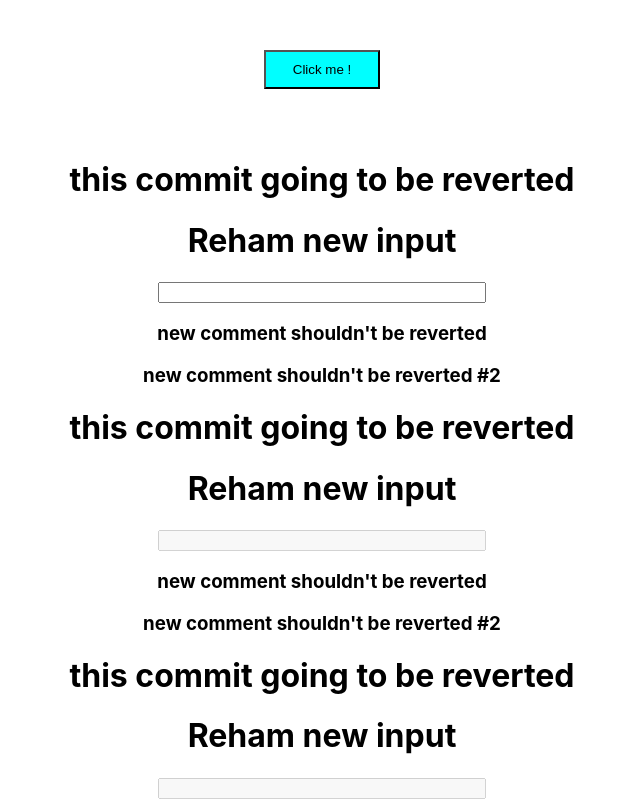
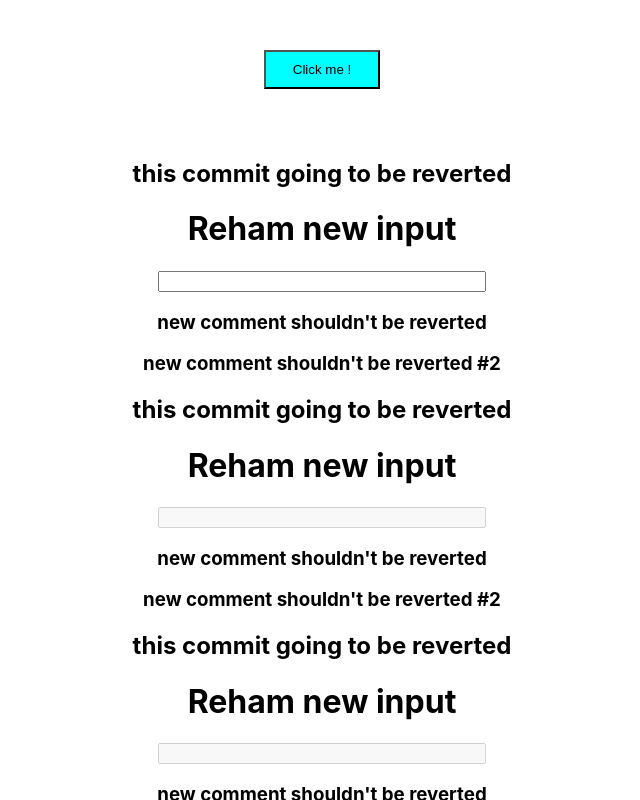
Before and after one commit to rehamjuma/multi-inputs, a React (Create React App) app: page / in a window 1280 px wide. Both pictures are taken after a click on the button "Click me !". Shown: the top 800 px of the page, without its empty margins (318-958 px from the left). Built offline with nearby package versions, Linux system fonts and the light colour scheme.

Commit message:
return reverted (#3)
Co-authored-by: Reham alfaqeer <r.allfageer@techwady.com>

```diff
--- a/src/components/InputField.jsx
+++ b/src/components/InputField.jsx
@@ -15,7 +15,7 @@ class InputField extends Component{
     render(){
         return (
             <>
-            <h1>this commit going to be reverted</h1>
+            <h2>this commit going to be reverted</h2>
             <h1>Reham new input</h1>
                 <input placeholder=""
                        type="text"
```
